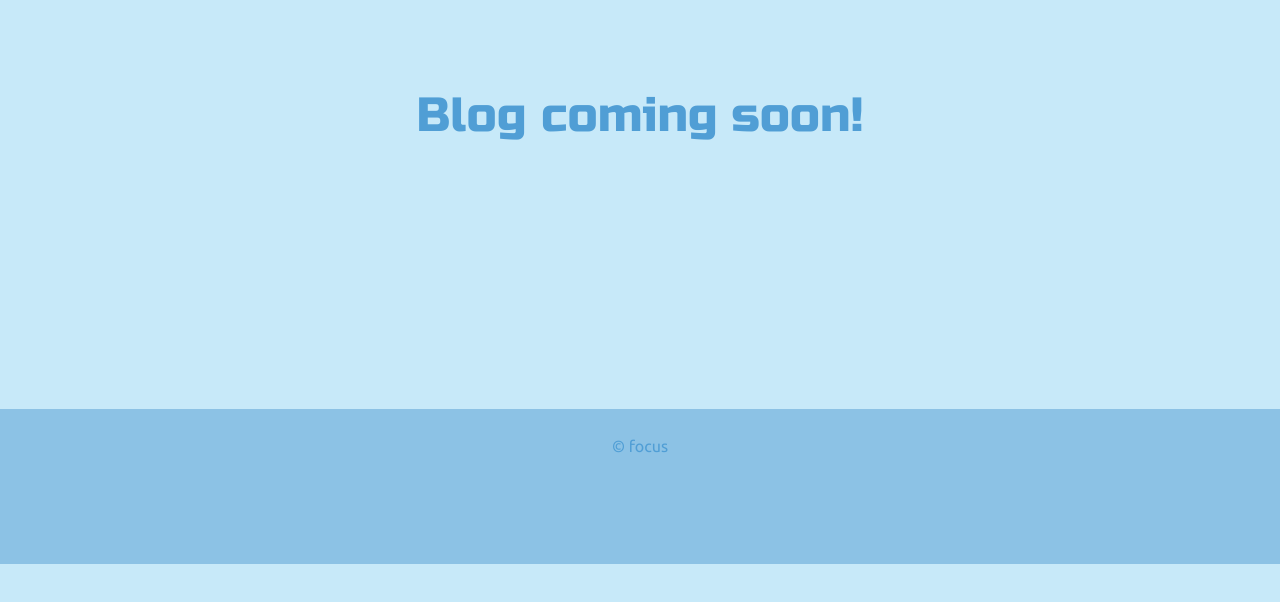
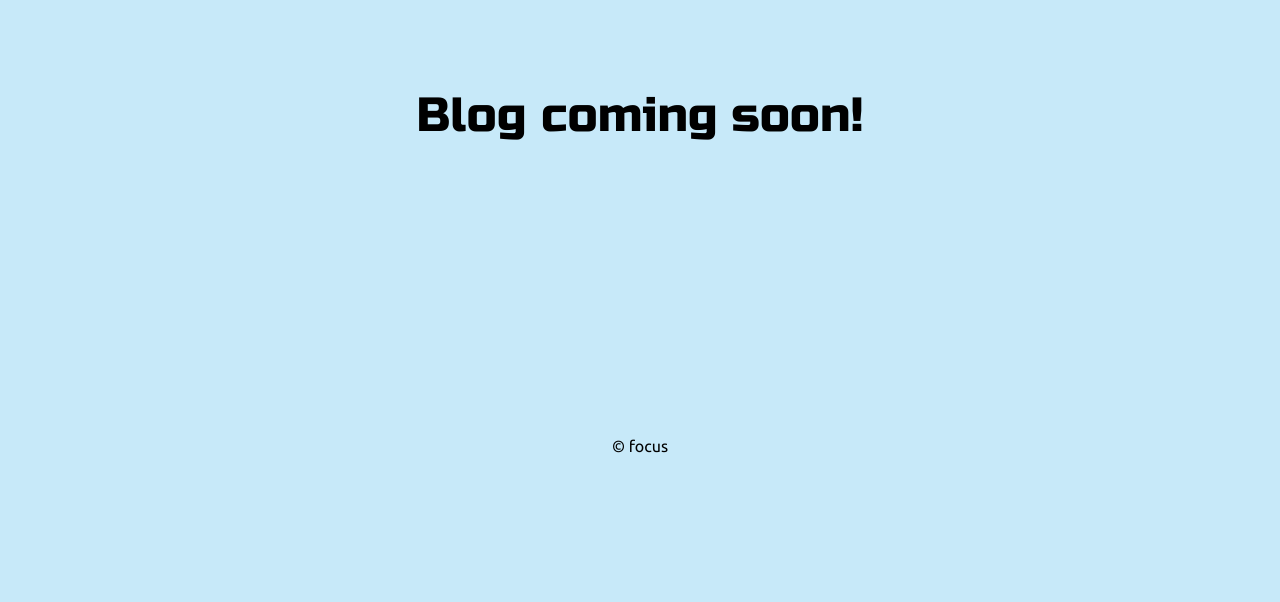
Before and after one commit to achirasarker/focus, a plain HTML site: page blog/blog.html in a window 1280 px wide. Shown: the part 152-754 px from the top of the page. Drawn offline with nearby package versions, Linux system fonts and the light colour scheme.

Commit message:
Update blogstyles.css

```diff
--- a/blog/blogstyles.css
+++ b/blog/blogstyles.css
@@ -3,10 +3,10 @@
 .darkSection {
   /* background-color: #abd5ee; */
   background-color: #C7E9F9;
-  color: #509ed5;
+  color: black;
 }
 
-.tealSection {
+.footerSection {
   color: #509ed5;
   background-color: #8cc2e5;
 }
```
